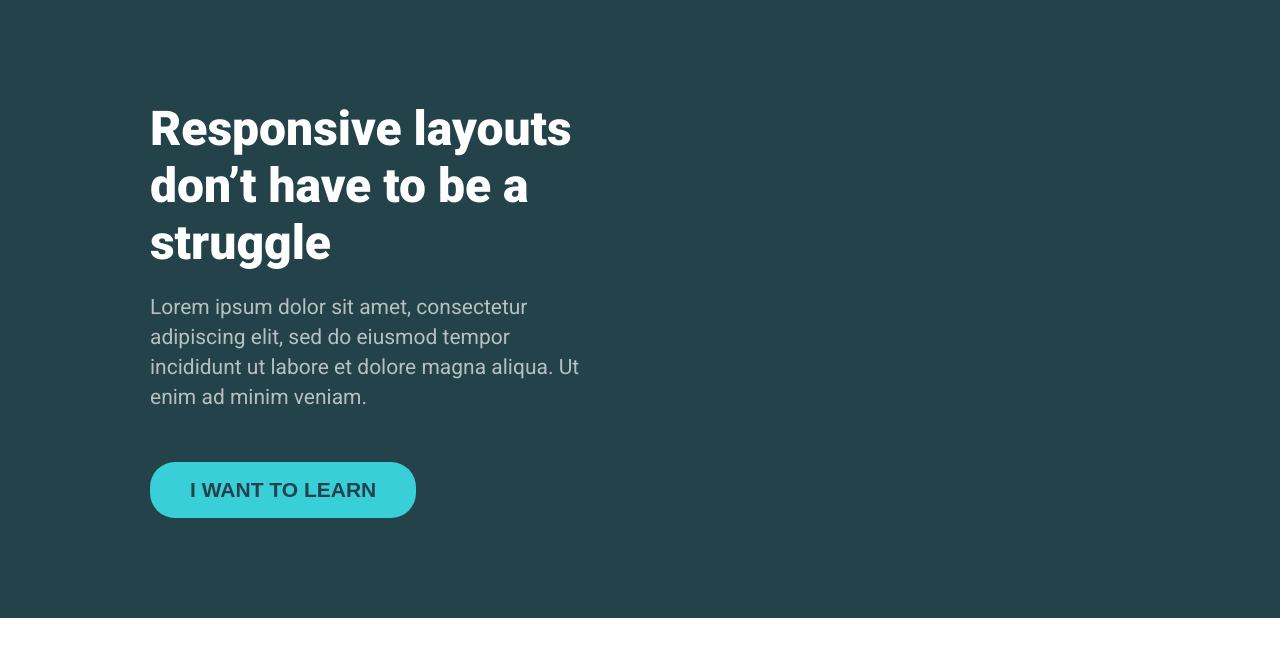
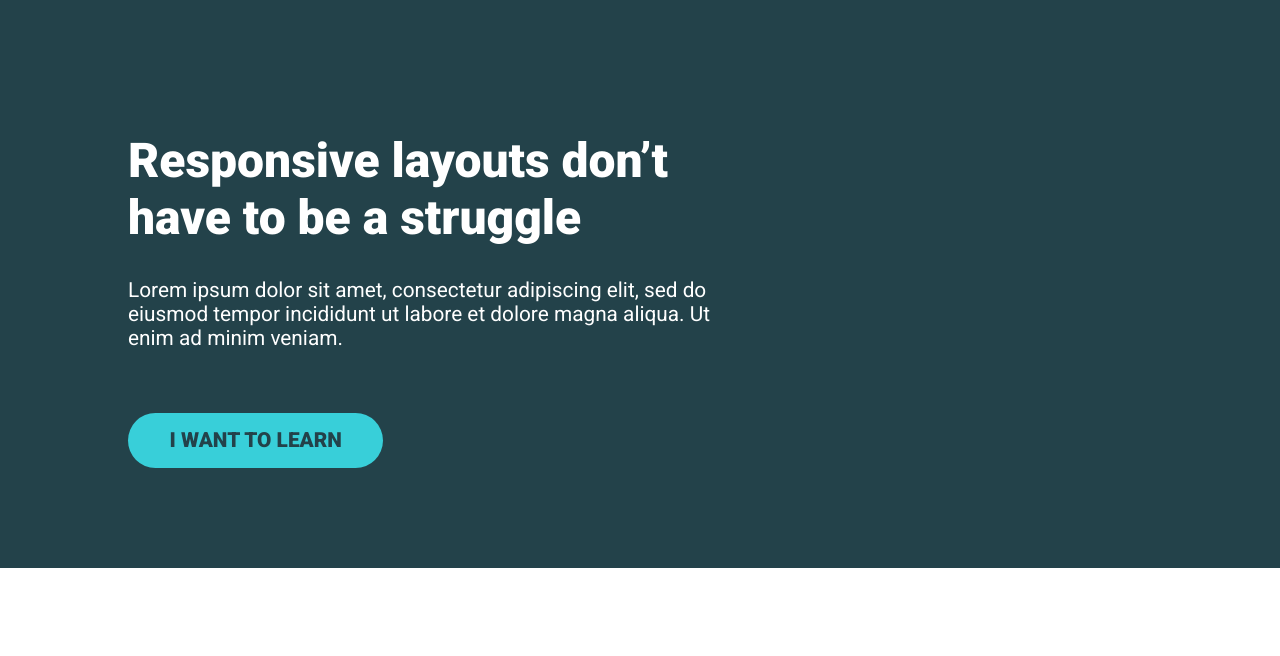
Before and after one commit to stevencabezas/Conquering-Responsive-Layouts, a plain HTML site: page challenge3/index.html in a window 1280 px wide. Drawn offline with Linux system fonts and the light colour scheme.

Commit message:
new solution

```diff
--- a/challenge3/index.html
+++ b/challenge3/index.html
@@ -1,26 +1,21 @@
 <!DOCTYPE html>
 <html lang="en">
-
 <head>
     <meta charset="UTF-8">
     <meta name="viewport" content="width=device-width, initial-scale=1.0">
-    <title>Day 01</title>
-
+    <title>Document</title>
+    <link href="https://fonts.googleapis.com/css2?family=Roboto:wght@400;900&display=swap" rel="stylesheet">
     <link rel="stylesheet" href="style.css">
 </head>
-
 <body>
-
-    <div class="container">
-        <div class="info-container">
-            <h1>Responsive layouts don’t have to be a struggle</h1>
-            <p>
-                Lorem ipsum dolor sit amet, consectetur adipiscing elit, sed do eiusmod tempor incididunt ut labore et dolore magna aliqua. Ut enim ad minim veniam.
-            </p>
-            <button>I want to learn</button>
+    <div class="hero">
+        <div class="container">
+            <div class="hero__text">
+                <h1>Responsive layouts don’t have to be a struggle</h1>
+                <p>Lorem ipsum dolor sit amet, consectetur adipiscing elit, sed do eiusmod tempor incididunt ut labore et dolore magna aliqua. Ut enim ad minim veniam.</p>
+                <a href="#" class="btn">I want to learn</a>
+            </div>
         </div>
     </div>
-
 </body>
-
 </html>
--- a/challenge3/style.css
+++ b/challenge3/style.css
@@ -1,48 +1,49 @@
-@import url('https://fonts.googleapis.com/css2?family=Roboto:wght@400;700;900&display=swap');
-
-* {
-  box-sizing: border-box;
+*, *::before, *::after {
+    box-sizing: border-box;
 }
 
 body {
-  margin: 0;
-  padding: 0;
-  font-family: 'Roboto', sans-serif;
+    margin: 0;
+    font-family: 'Roboto', sans-serif;
+    font-size: 1.3rem;
 }
 
-.container{
-  background-color: #23424A;
-  padding: 100px 0px;
+h1 {
+    font-size: 3rem;
 }
 
-.info-container{
-  color: #fff;
-  max-width: 35%;
-  margin-inline-start: 150px;
+.container {
+    width: 80%;
+    max-width: 1100px;
+    margin: 0 auto;
 }
 
-.info-container h1{
-  font-weight: 900;
-  font-size: 48px;
-  padding: 0;
-  margin: 0;
+.hero {
+    padding: 100px 0;
+    background-color: #23424A;
+    color: #FFF;
 }
 
-.info-container p{
-  font-size: 21px;
-  font-weight: 400;
-  line-height: 30px;
-  margin-block-end: 50px;
-  color: #c5cccce8;
+.hero__text {
+    width: 60%;
 }
 
-.info-container button{
-  background-color: #38CFD9;
-  color: #23424A;
-  font-weight: 700;
-  font-size: 21px;;
-  padding: 1rem 2.5rem;
-  border: none;
-  text-transform: uppercase;
-  border-radius: 25px;
+.hero p {
+    margin-bottom: 3em;
 }
+
+.btn {
+    display: inline-block;
+    text-decoration: none;
+    text-transform: uppercase;
+    color: #23424A;
+    font-weight: 900;
+    background-color: #38CFD9;
+    padding: .75em 2em;
+    border-radius: 100px;
+}
+
+.btn:hover,
+.btn:focus {
+    opacity: .75;
+}
```
